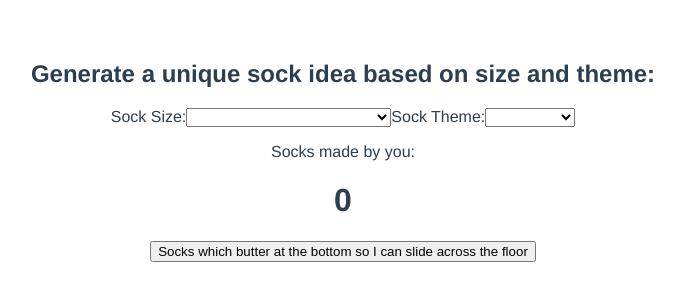
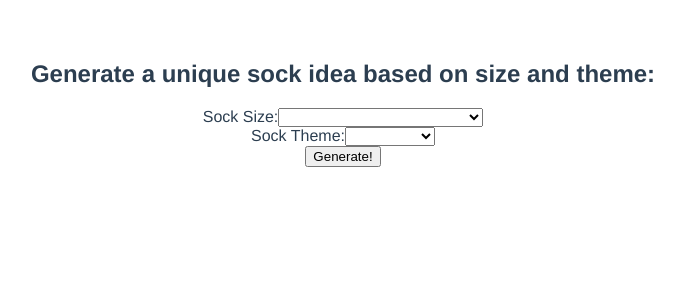
Before and after one commit to flippi321/sockify-frontend, a Vue app in the folder sockify/: page / in a window 1280 px wide. Shown: the top 300 px of the page, without its empty margins (297-981 px from the left). Built offline with nearby package versions, Linux system fonts and the light colour scheme.

Commit message:
Removed counting section

```diff
--- a/sockify/src/components/MainPage.vue
+++ b/sockify/src/components/MainPage.vue
@@ -2,12 +2,14 @@
   <div>
     <h2>Generate a unique sock idea based on size and theme:</h2>
 
+    <!-- Dropdown for sock size -->
     <label for="sockSize">Sock Size:</label>
     <select v-model="selectedSockSize" id="sockSize">
       <option v-for="size in sockSize" :key="size" :value="size">
         {{ size }}
       </option>
     </select>
+    <br/>
 
     <!-- Dropdown for sock themes -->
     <label for="themes">Sock Theme:</label>
@@ -16,9 +18,8 @@
         {{ theme }}
       </option>
     </select>
+     <br/>
 
-    <p>{{ msg }}</p>
-    <h1> {{ count }} </h1>
     <button @click="handleButtonClick"> {{ text }}</button>
   </div>
 </template>
@@ -30,8 +31,7 @@ export default {
   props: ['msg'],
   data() {
     return {
-      count: 0,
-      text: '',
+      text: 'Generate!',
       selectedSockSize: '',  // For selected sock size
       selectedTheme: '',     // For selected theme
       sockSize: [
@@ -53,9 +53,6 @@ export default {
       ],
     }
   },
-  created() {
-    this.text = this.getRandomPlaceholder();
-  },
   methods: {
     async handleButtonClick() {
       try {
@@ -65,10 +62,6 @@ export default {
       } catch (error) {
         console.error("Error handling button click:", error);
       }
-    },
-    getRandomPlaceholder() {
-      const randomIndex = Math.floor(Math.random() * this.placeholders.length);
-      return this.placeholders[randomIndex];
     }
   },
 }
```
